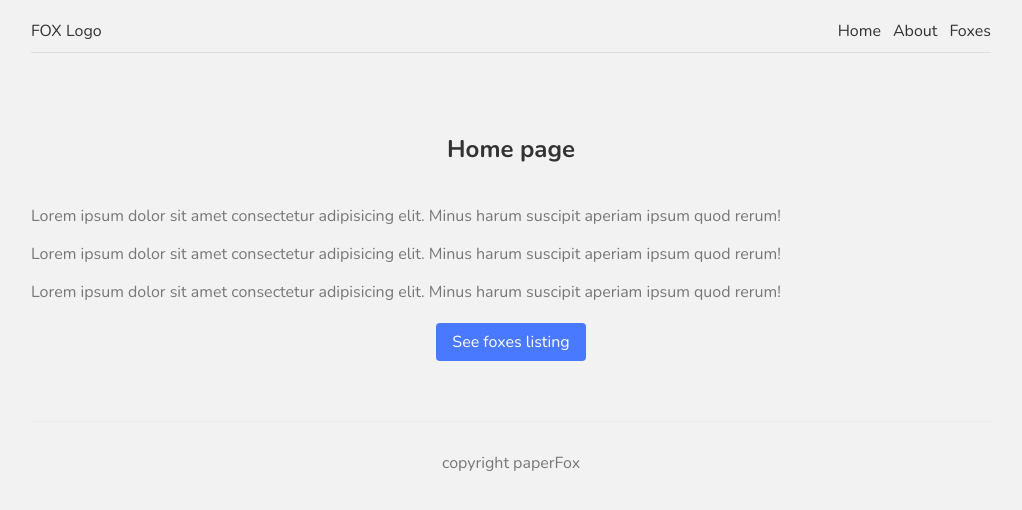
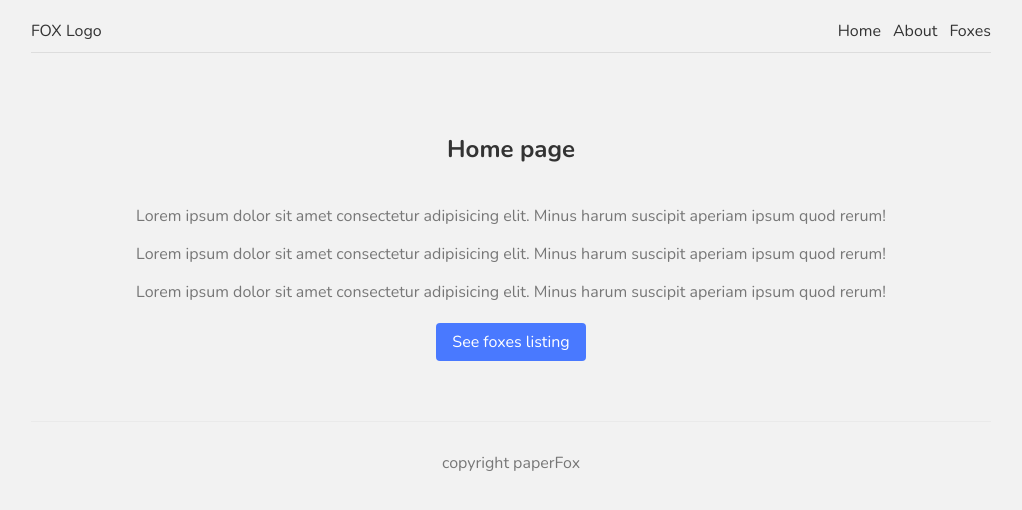
Before and after one commit to DusanVulic/NEXT-js-simple-web-page, a Next.js app: page / in a window 1280 px wide. Shown: the top 510 px of the page, without its empty margins (129-1151 px from the left). Built offline with nearby package versions, Linux system fonts and the light colour scheme.

Commit message:
Redirecting user with useRouter from next

```diff
--- a/pages/index.js
+++ b/pages/index.js
@@ -9,6 +9,7 @@ export default function Home() {
   return (
     <div>
       <h2 className={styles.title}>Home page</h2>
+      <div className="container">
         <p className={styles.text}>
           Lorem ipsum dolor sit amet consectetur adipisicing elit. Minus harum
           suscipit aperiam ipsum quod rerum!
@@ -21,6 +22,8 @@ export default function Home() {
           Lorem ipsum dolor sit amet consectetur adipisicing elit. Minus harum
           suscipit aperiam ipsum quod rerum!
         </p>
+      </div>
+
       <Link href="/foxes">
         <a className={styles.btn}>See foxes listing</a>
       </Link>
--- a/styles/globals.css
+++ b/styles/globals.css
@@ -13,6 +13,11 @@ a {
 .content {
     max-width: 960px;
     margin: 0 auto;
+}
+
+.container {
+    margin: 0 auto;
+    text-align: center;
 }
 
 nav {
@@ -46,6 +51,21 @@ footer {
 }
 
 .not-found a {
-    color: #4979ff;
+    color: white;
     text-decoration: underline;
 }
+
+.btn {
+    display: block;
+    width: 150px;
+    padding: 8px 0;
+    margin: 20px auto;
+    background: #4979ff;
+    border-radius: 4px;
+    color: white;
+    text-align: center;
+}
+
+.btn:hover {
+    background: #083ac4;
+}
```
Also changed, not shown: pages/404.js (+13 -3 lines). Lines whose indentation alone changed are shown as unchanged.
